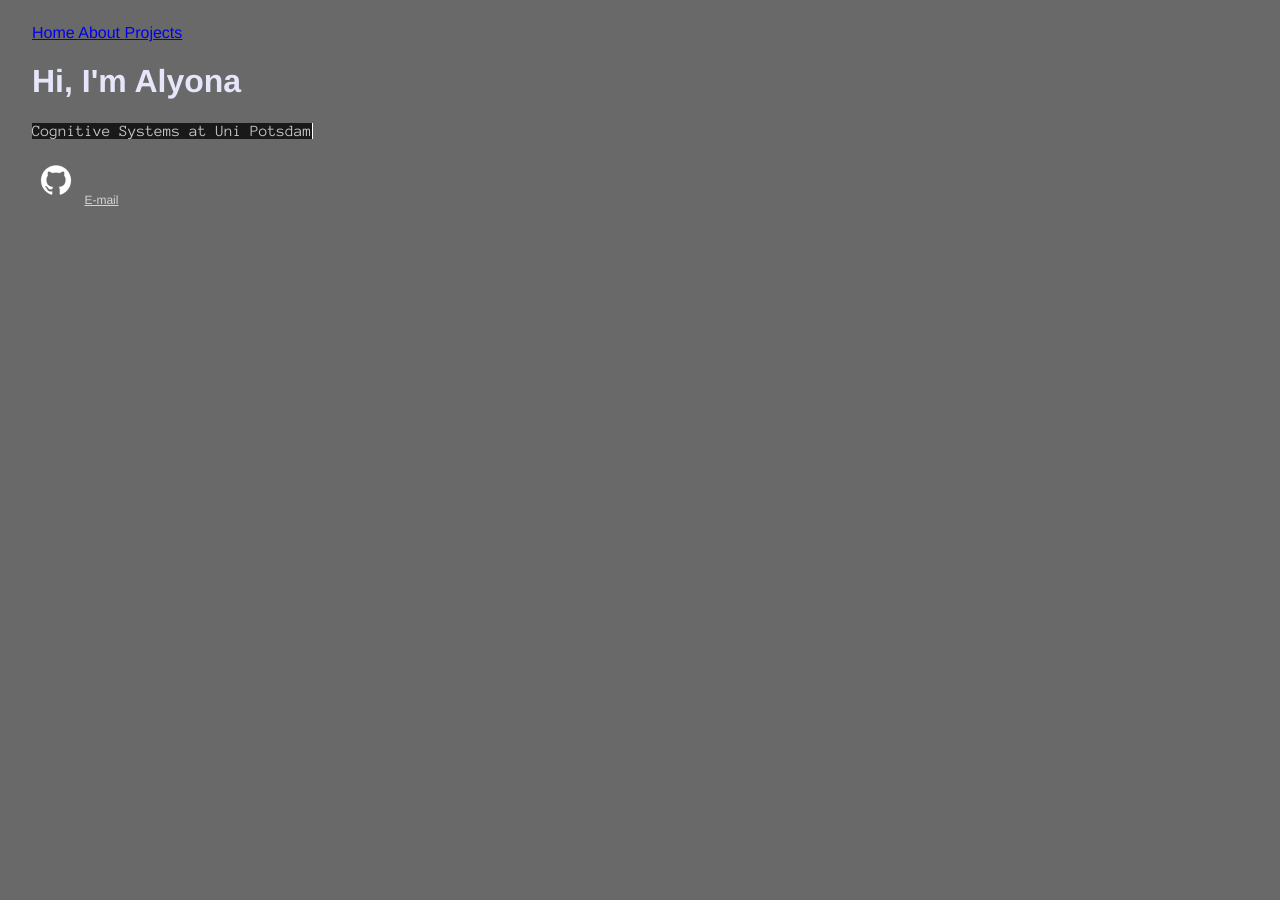
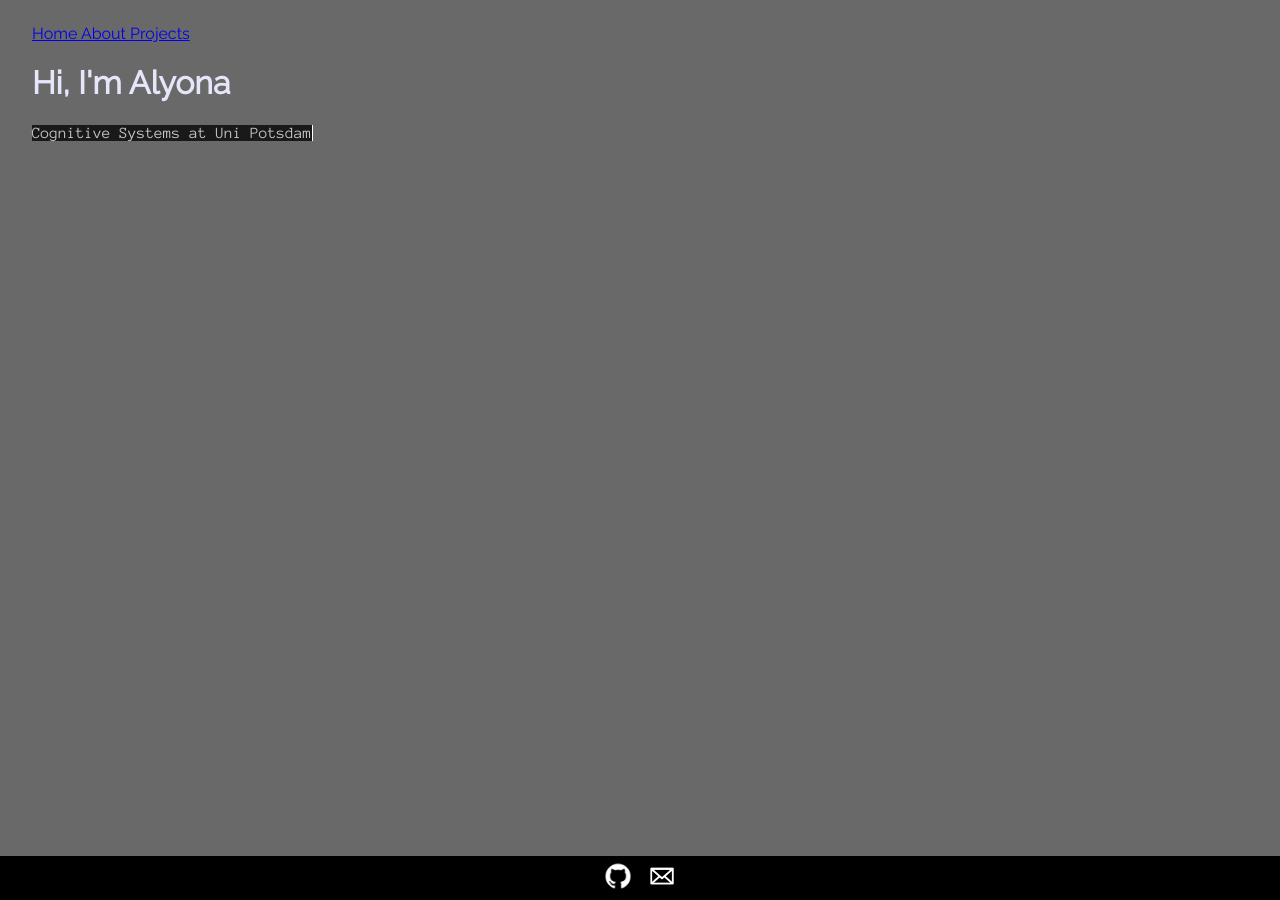
Before and after one commit to alyonavyshnevska/alyonavyshnevska.github.io, a Jekyll site: the page built from index.html, in a window 1280 px wide. Built offline with Jekyll 4.4.1, drawn with Linux system fonts in a browser that asks for light colours.

Commit message:
change icon for email, allign it

```diff
--- a/assets/css/styles.css
+++ b/assets/css/styles.css
@@ -1,8 +1,9 @@
 @import url(https://fonts.googleapis.com/css?family=Anonymous+Pro);
+@import url(https://fonts.googleapis.com/css?family=Raleway);
 
 html {
   padding: 1em;
-  font-family: Helvetica, sans-serif;
+  font-family: 'Raleway', Helvetica, sans-serif;
 }
 
 body {
@@ -12,26 +13,32 @@ body {
   color: Lavender;
   }
 
-a{
-  }
-  .typewrite{
+.typewrite{
     color = white;
     color: rgba(255,255,255,.75);
     font-family: 'Anonymous Pro', monospace;
     background-color: rgb(25,25,25);
     text-align: center;
-}
+  }
 
-  a:hover {
+a .typewrite :hover{
+    opacity: 1;
+  }
+
+.addicon{
+
+  }
+
+a:hover {
   opacity: .5;
   }
 
-
-footer {
-    color: lightgrey;
-}
-
-footer a {
-  color: inherit;
-  font-size: 0.75em;
+.footer {
+  position: fixed;
+  margin: auto;
+  bottom: 0;
+  left: 0;
+  width: 100%;
+  background-color: black;
+  text-align: center;
   }
--- a/index.html
+++ b/index.html
@@ -6,7 +6,7 @@ title: Home
 
 <!-- <h3> "I study MS Cognitive Systems at Uni Potsdam" </h3>  -->
 
-<a class="typewrite" data-period="2000"
+<a class="typewrite" data-period="500"
     data-type='["Cognitive Systems at Uni Potsdam",
                 "Python developer",
                 "Dancer",
@@ -18,10 +18,12 @@ title: Home
 
 <script src="/assets/js/typing.js"></script>
 
-<footer>
-  <p>
-    <a href="https://github.com/alyonavyshnevska"><img src="/assets/images/github.png"/></a>
+<div class="footer">
 
-    <a href="mailto:alyona.vyshnevska@gmail.com?subject=feedback"> E-mail </a>
-  </p>
-</footer>
+    <a class="addicon" href="https://github.com/alyonavyshnevska">
+      <img height=40px src="/assets/images/github.png"/></a>
+
+    <a class="addicon" href="mailto:alyona.vyshnevska@gmail.com?subject=feedback">
+      <img height=40px src="/assets/images/email.png"/> </a>
+
+</div>
```
Also changed, not shown: assets/images/email.png (added), assets/images/email2.png (added), 4 other files.
